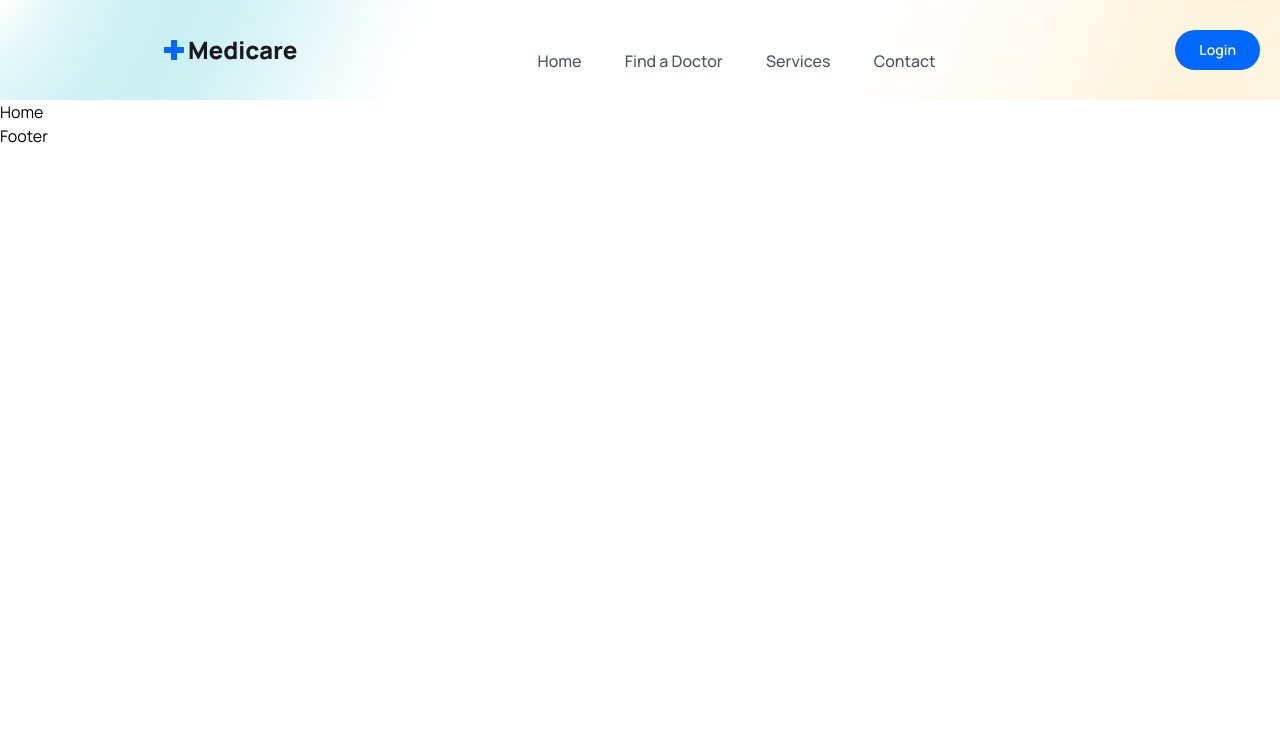
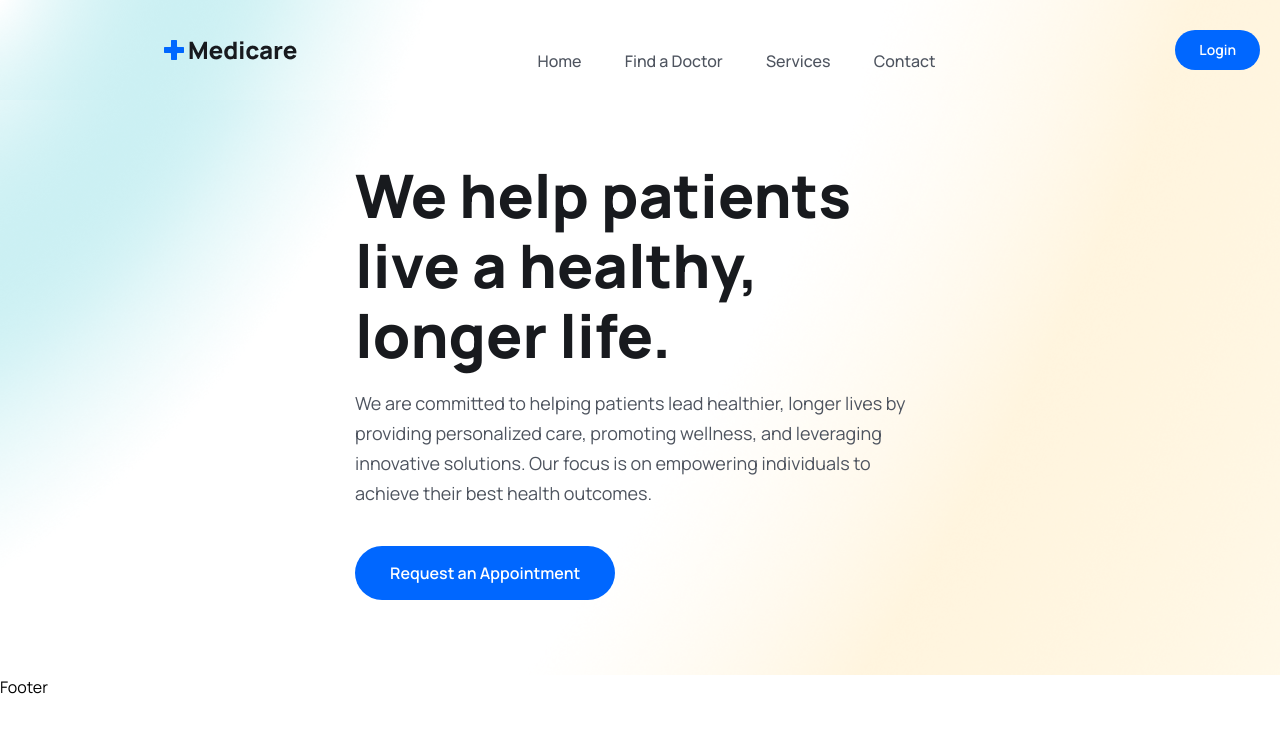
Before and after one commit to Isurulak1/Doctor_apoiment_bookingapp, a React (Vite) app in the folder frontend/: page / in a window 1280 px wide. Shown: the top 732 px of the page. Built offline with nearby package versions, Linux system fonts and the light colour scheme.

Commit message:
design hero content in hero section

```diff
--- a/frontend/src/index.css
+++ b/frontend/src/index.css
@@ -25,6 +25,9 @@
     .text_para {
         @apply text-[18px] leading-[30px] font-[400] text-textColor mt-[18px];
     }
+    .hero_section{
+        @apply bg-[url('./assets/images/hero-bg.png')] bg-no-repeat bg-center bg-cover;
+    }
 }
 
 /* Using Tailwind's breakpoints */
--- a/frontend/src/pages/Home.jsx
+++ b/frontend/src/pages/Home.jsx
@@ -2,7 +2,29 @@ import React from 'react'
 
 const Home = () => {
   return (
-    <div>Home</div>
+   <>
+   {/* ==================== hero section =============== */}
+    <>
+     <section className='hero_section pt-[60px] 2xl:h-[800px]'>
+      <div className='container'>
+        <div className='flex flex-col lg:flex-row gap-[90px] items-center justify-center'>
+          {/* ================ hero content ============== */}
+          <div>
+            <div className='lg:w-[570px]'>
+              <h1 className='text-[36px] leading-[46px] text-headingColor font-[800] md:text-[60px] md:leading-[70px]'>
+    	          We help patients live a healthy, longer life.
+              </h1>
+              <p className='text_para'>
+              We are committed to helping patients lead healthier, longer lives by providing personalized care, promoting wellness, and leveraging innovative solutions. Our focus is on empowering individuals to achieve their best health outcomes.
+              </p>
+              <button className='btn'>Request an Appointment</button>
+            </div>
+          </div>
+        </div>
+      </div>
+     </section>
+    </>
+   </>
   )
 }
 
```
